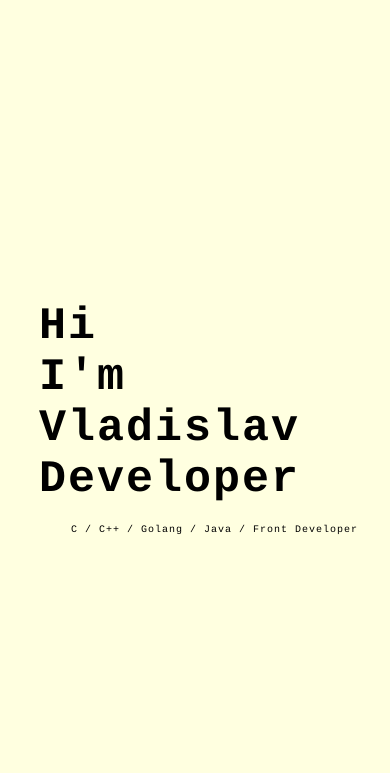
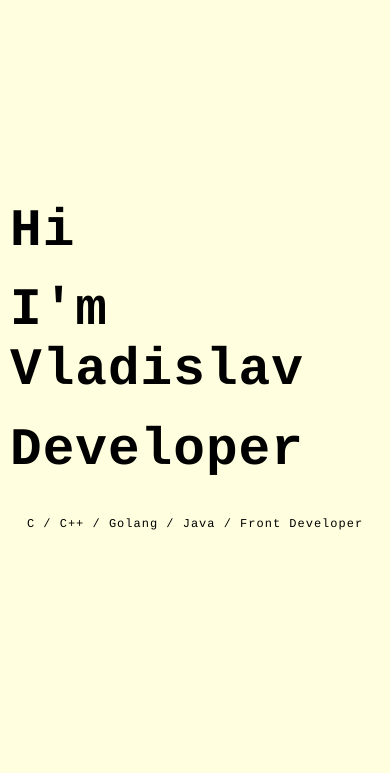
Before and after one commit to vstruk01/uPortfolio, a plain HTML site: page index.html in a window 390 px wide. Shown: the part 71-844 px from the top of the page. Drawn offline with Linux system fonts and the light colour scheme; a web font is replaced by a local one.

Commit message:
update for phones

```diff
--- a/index.html
+++ b/index.html
@@ -2,7 +2,8 @@
 
 <html lang="en">
   <head>
-    <meta name="viewport" charset="UTF-8">
+    <meta charset="UTF-8">
+    <meta name="viewport" content="width=device-width, initial-scale=1">
     <title>Portfolio</title>
     <link rel="icon" type="image/x-icon" href="assets/images/lightning.jpg">
     <link rel="stylesheet" href="style.css">
@@ -48,7 +49,6 @@
     <section>
       <div class="master">
         <a class="links" name="home">home</a>
-        <!-- <img id="vlad_img" src="assets/images/94e8d1d6-b7cc-4c35-9eb0-c2349c65e95a.jpeg" alt=""> -->
         <div id="home_text">
           <div class="typewriter-text">Hi</div>
           <div class="typewriter-text">I'm Vladislav</div>
--- a/style.css
+++ b/style.css
@@ -19,7 +19,7 @@ img {
   position: relative;
   width: 90%;
   left: 10%;
-  height: calc(100vh);
+  height: 100vh;
   justify-content: center;
   align-items: center;
   z-index: 1;
@@ -150,25 +150,35 @@ img {
 /* WORK END */
 
 
-@media screen and (max-width: 720px) {
+@media only screen and (max-width: 639px) and (min-width: 300px){
+
+  .master {
+    top: 8vh;
+    height: 92vh;
+    width: 100%;
+    left: 0;
+    text-align: center;
+  }
 
   /* HOME */
   .skills {
     letter-spacing: 1px;
     text-align: center;
     line-height: 50px;
-    font-size: 10px;
+    font-size: 12px;
   }
   #home_text {
-    height: 100px;
+    box-sizing: border-box;
+    padding: 10px;
+    height: calc(100% / 2);
     font-family: Courier, monospace;
-    text-align: center;
     display: grid;
   }
-  .typewriter-text {
-    letter-spacing: 2px;
+  .typewriter-text,
+  .skills_element {
+    letter-spacing: 1px;
     text-align: left;
-    font-size: 45px;
+    font-size: calc(100vh / 16);
     font-weight: 700;
     box-sizing: border-box;
   }
@@ -178,20 +188,20 @@ img {
     display: block;
     position: absolute;
     opacity: 0;
-    height: 100px;
+    height: 8vh;
     text-align: center;
-    line-height: 100px;
+    line-height: 8vh;
     font-size: 15px;
     color: black;
     font-weight: 700;
     font-family: 'Courier New', Courier, monospace;
     z-index: 3;
   }
-  img {
-    height: 40px;
-  }
   .cap_element {
     height: 8vh;
+  }
+  img {
+    height: 30px;
   }
   .cap {
     grid-template-columns: repeat(5, 1fr);
@@ -199,6 +209,6 @@ img {
     height: 8vh;
   }
   .cap_img {
-    height: 40px;
+    height: 30px;
   }
 }
```
